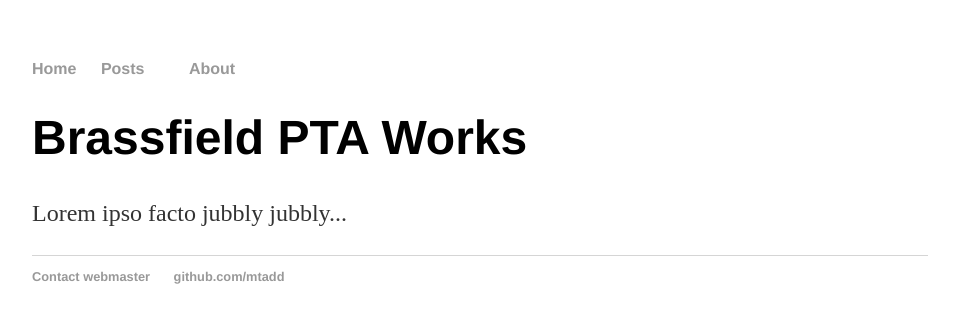
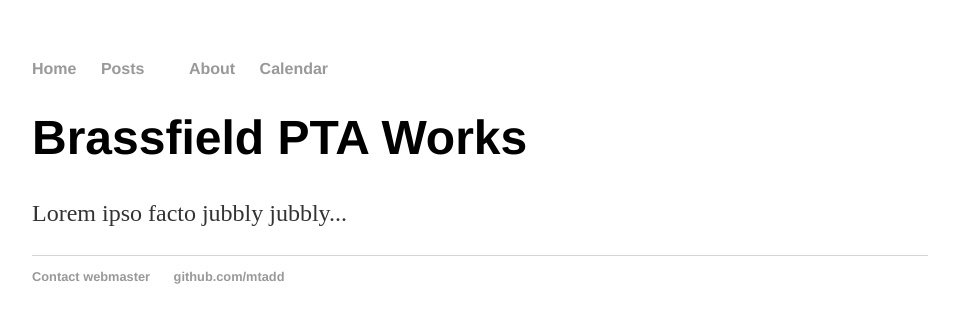
Before and after one commit to mtadd/gopackpta, a Jekyll site: the page built from index.html, in a window 1280 px wide. Shown: the top 323 px of the page, without its empty margins (160-1119 px from the left). Built offline with Jekyll 4.4.1, drawn with Linux system fonts in a browser that asks for light colours.

Commit message:
google calendar integration

```diff
--- a/_layouts/default.html
+++ b/_layouts/default.html
@@ -8,9 +8,10 @@
     <body>
         <nav>
         <ul>
-            <li><a href="/gopackpta">Home</a></li>
-            <li><a href="/gopackpta/blog">Posts</a><li>
-            <li><a href="/gopackpta/about">About</a></li>
+            <li><a href="{{ site:baseurl }}">Home</a></li>
+            <li><a href="{{ site:baseurl }}/blog">Posts</a><li>
+            <li><a href="{{ site:baseurl }}/about">About</a></li>
+            <li><a href="{{ site:baseurl }}/calendar.html">Calendar</a></li>
         </ul>
         </nav>
         <div class="container">
```
Also changed, not shown: calendar.html (added, +7 -0 lines).
